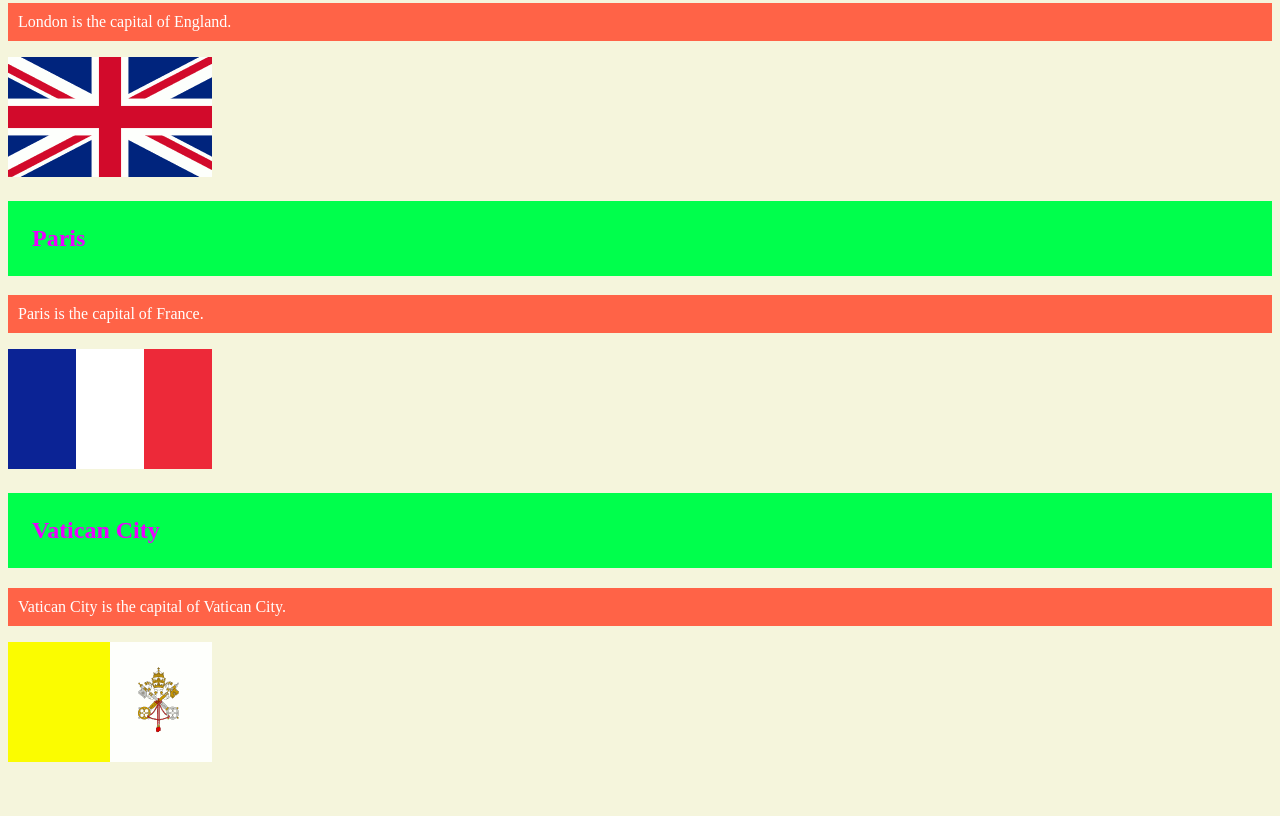
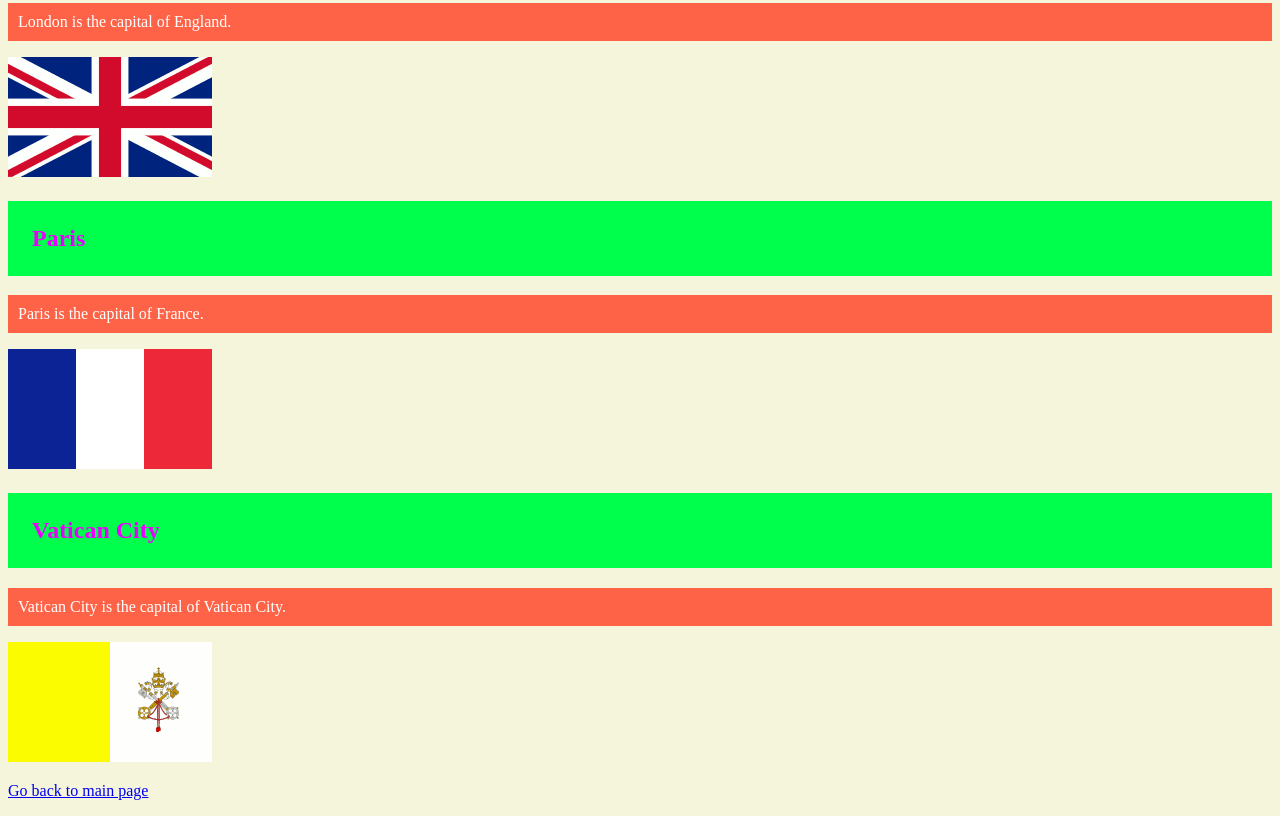
Before and after one commit to SHH-ICS/html-page-ross-wen, a plain HTML site: page cities.html in a window 1280 px wide. Shown: the part 545-1361 px from the top of the page. Before the commit the page ends 1319 px from the top, so only its background shows below. Drawn offline with Linux system fonts and the light colour scheme.

Commit message:
added a go back link

```diff
--- a/cities.html
+++ b/cities.html
@@ -47,6 +47,9 @@
     <h2 class="countries-style">Vatican City</h2>
     <p class="city-style">Vatican City is the capital of Vatican City.</p>
     <img src="./images/flag-of-Vatican-City.png" alt="Vatican City">
+    <p>
+        <a href="./index.html">Go back to main page</a>
+    </p>
   </body>
 
 </html>
```
